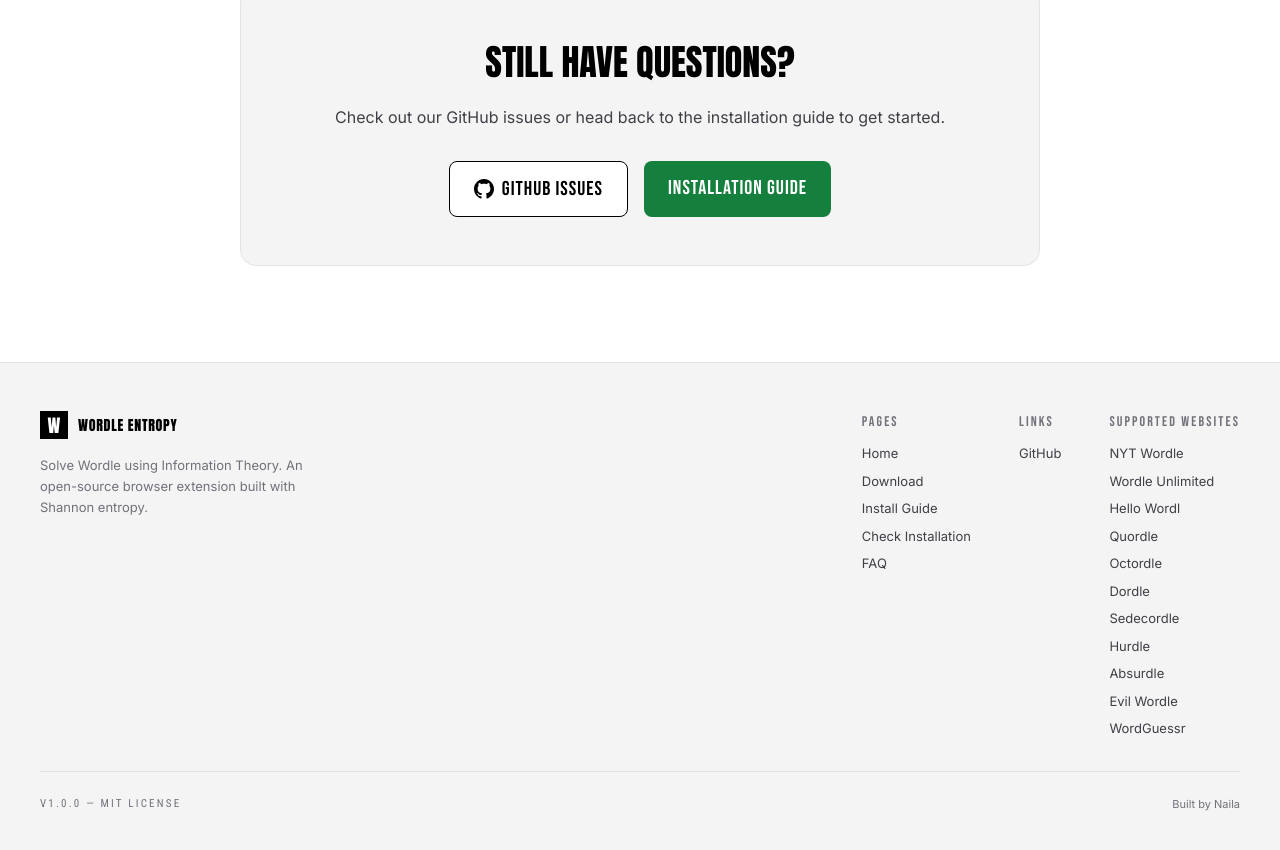
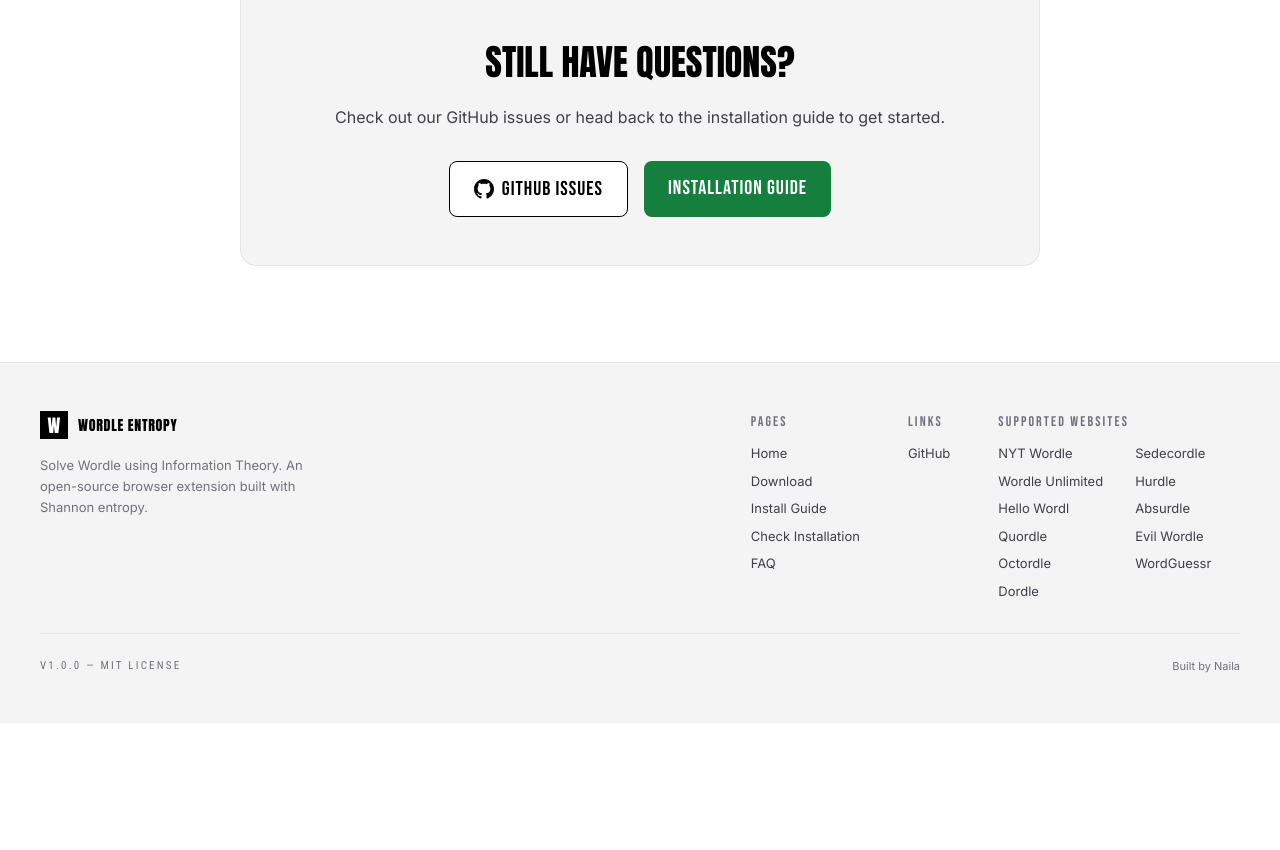
Before and after one commit to naitaj/wordle, a React (Vite) app: page /faq in a window 1280 px wide. Shown: the part 989-1839 px from the top of the page. After the commit the page ends 1712 px from the top, so only its background shows below. Built offline with nearby package versions, Linux system fonts and the light colour scheme.

Commit message:
Display supported websites in two columns in footer

```diff
--- a/src/components/Footer.tsx
+++ b/src/components/Footer.tsx
@@ -82,7 +82,7 @@ export function Footer() {
               color: 'var(--text-muted)',
               marginBottom: '12px',
             }}>SUPPORTED WEBSITES</h4>
-            <div style={{ display: 'flex', flexDirection: 'column', gap: '8px' }}>
+            <div style={{ columns: 2, columnGap: '32px' }}>
               {[
                 { label: 'NYT Wordle', url: 'https://www.nytimes.com/games/wordle/index.html' },
                 { label: 'Wordle Unlimited', url: 'https://wordleunlimited.org/' },
@@ -97,7 +97,7 @@ export function Footer() {
                 { label: 'WordGuessr', url: 'https://wordguessr.com/' },
               ].map(site => (
                 <a key={site.url} href={site.url} target="_blank" rel="noopener noreferrer" style={{
-                  color: 'var(--text-secondary)', textDecoration: 'none', fontSize: '13px',
+                  color: 'var(--text-secondary)', textDecoration: 'none', fontSize: '13px', display: 'block', marginBottom: '8px', breakInside: 'avoid',
                 }}>{site.label}</a>
               ))}
             </div>
```
